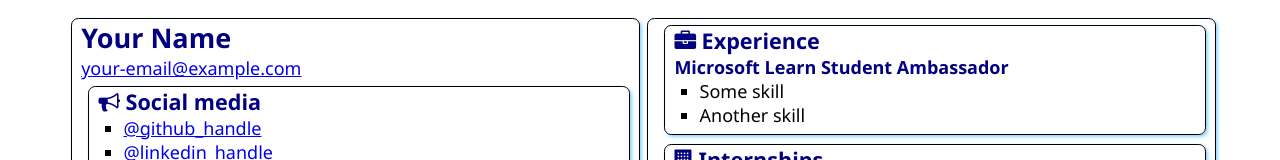
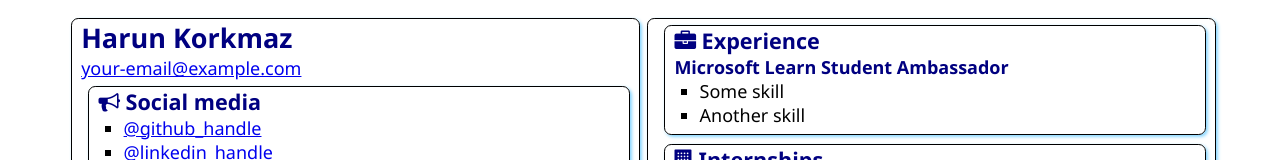
Before and after one commit to harunkorkmaz/SATechnicalOnboarding, a plain HTML site: page src/index.html in a window 1280 px wide. Shown: the top 160 px of the page. Drawn offline with Linux system fonts and the light colour scheme.

Commit message:
Add name to page

```diff
--- a/src/index.html
+++ b/src/index.html
@@ -12,7 +12,7 @@
 <body>
     <main>
         <article class="box">
-            <h1>Your Name</h1>
+            <h1>Harun Korkmaz</h1>
             <div><a href="mailto:your.email@example.com">your-email@example.com</a></div>
 
             <section class="box">
```
